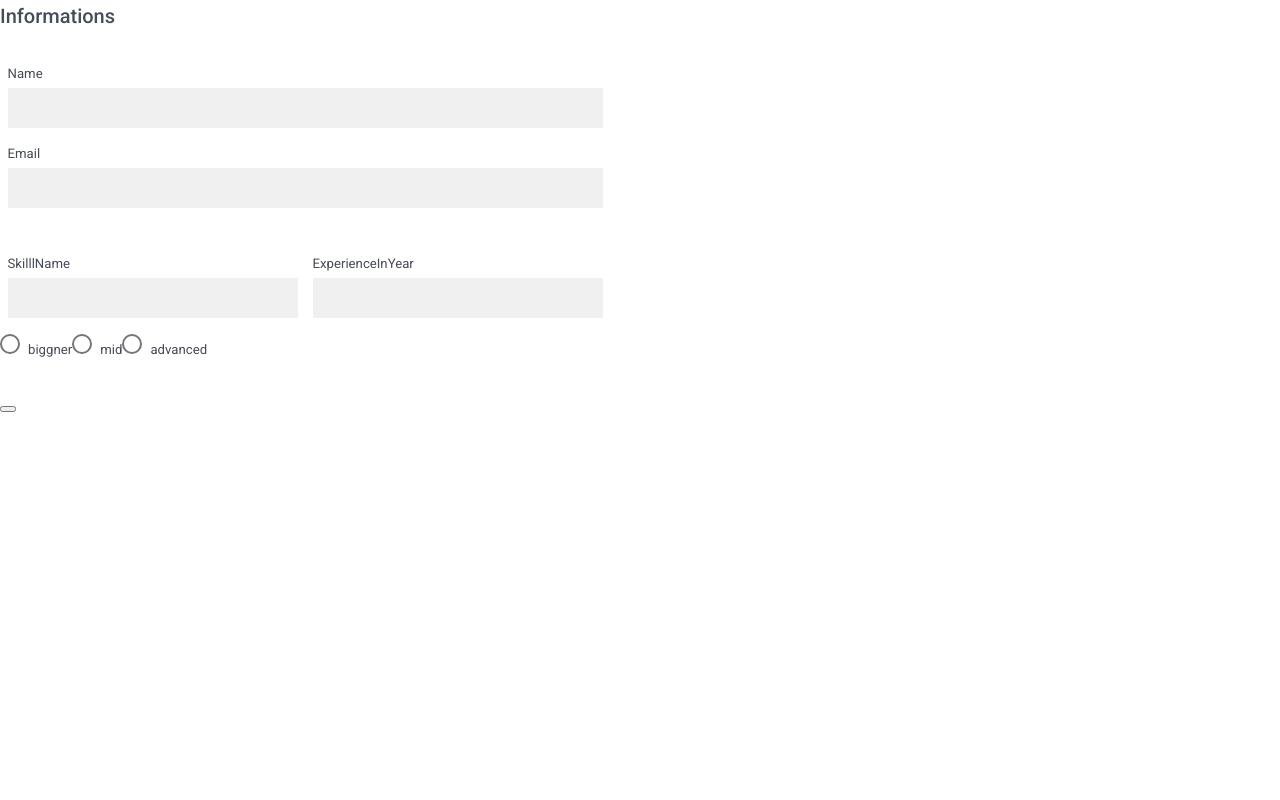
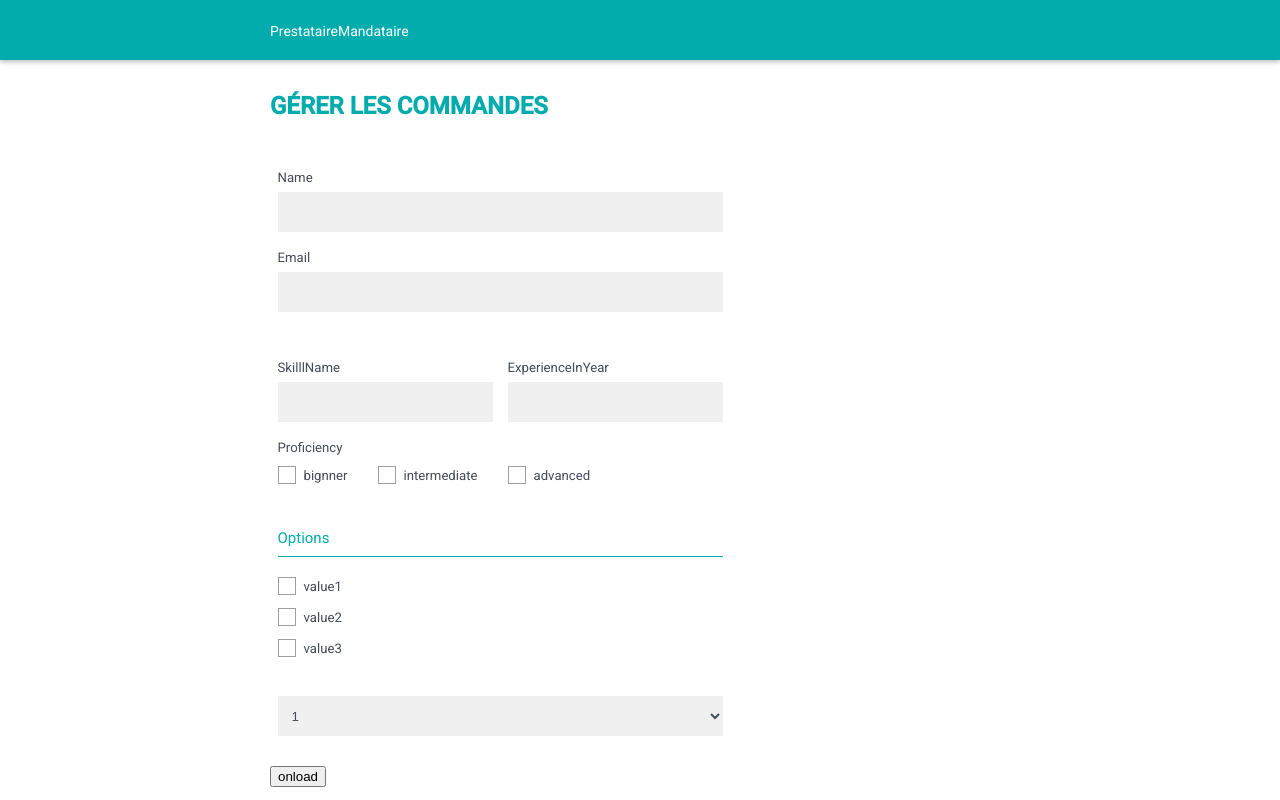
Before and after one commit to ahmad245/form-reactive-angular, an Angular app: page / in a window 1280 px wide. Built offline with nearby package versions, Linux system fonts and the light colour scheme; what ngx-mask would draw is missing.

Commit message:
add radio component

```diff
--- a/src/app/app.component.html
+++ b/src/app/app.component.html
@@ -1 +1,32 @@
-<app-card-form></app-card-form>
+<header id="top_page" class="general">
+    <a id="top_logout" title="Se déconnecter" class="icon-cancel"></a>
+    <div id="top_logo"><img src="" /></div>
+    <div id="top_buttons">
+        <span>
+
+        <label for="switch-mandataire">Prestataire</label><input type="checkbox" id="switch-mandataire" class="switch" /><label for="switch-mandataire">Mandataire</label>
+
+        </span>
+    </div>
+    <div id="infos_compte">
+        <span>
+
+            <div>
+
+                <a >
+
+                </a>
+
+
+
+            </div>
+
+
+        </span>
+    </div>
+</header>
+<div id="display-sous-menu"></div>
+
+<div id="displayable_content" class="loaded">
+    <app-card-form></app-card-form>
+</div>
--- a/src/app/card-form/card-form.component.html
+++ b/src/app/card-form/card-form.component.html
@@ -1,71 +1,82 @@
+<h1 class="title">
+    Gérer les commandes
+</h1>
 <form [formGroup]="cartForm">
     <div class="row">
         <div class="col col-first">
-      <h2>Informations</h2>
+
             <fieldset>
                 <div class=" inline-block col-1-1">
                     <div class="field">
-              <app-input
-              [control]="cartForm.controls.name"
-              [field]="nameConfig"
-            ></app-input>
+                        <app-input [control]="cartForm.controls.name" [field]="nameConfig"></app-input>
                     </div>
 
                 </div>
                 <div class="inline-block col-1-1">
                     <div class="field">
-            <app-input
-              [control]="cartForm.controls.email"
-              [field]="emailConfig"
-            ></app-input>
+                        <app-input [control]="cartForm.controls.email" [field]="emailConfig"></app-input>
                     </div>
                 </div>
+
+
             </fieldset>
             <fieldset>
                 <ng-container formGroupName="skills" class="col-1-1">
                     <div class="fields">
                         <div class=" inline-block col-1-2">
                             <div class="field">
-                <app-input
-                [control]="cartForm.get('skills').get('skillName')"
-                [field]="skilllNameConfig"
-              ></app-input>
+                                <app-input [control]="cartForm.get('skills').get('skillName')" [field]="skilllNameConfig"></app-input>
                             </div>
                         </div>
                         <div class="inline-block col-1-2">
                             <div class="field">
-                <app-input
-                [control]="cartForm.get('skills').get('experienceInYear')"
-                [field]="experienceInYearConfig"
-              ></app-input>
+                                <app-input [control]="cartForm.get('skills').get('experienceInYear')" [field]="experienceInYearConfig"></app-input>
                             </div>
 
                         </div>
                     </div>
 
-            <div class="field inline-block ">
-
-                <app-radio
-                [field]="proficiencyConfig"
-
-                [control]="(cartForm.get('skills')).controls.proficiency"
-                [items]="items"
-
-              ></app-radio>
-
-
-
+                    <div class="field">
+                        <div class=" inline-block col-1-1">
+                            <label>Proficiency</label>
+                            <app-radio [control]="cartForm.get('skills').get('proficiency')" [items]="items"></app-radio>
                         </div>
-
+                    </div>
 
                 </ng-container>
             </fieldset>
+
+            <fieldset>
+                <div class="fields">
+                    <div class=" inline-block col-1-1">
+                        <h4 style="font-weight: normal; border-bottom-width: 1px"> Options</h4>
+                        <div class="field multi-checks">
+                            <app-checkbox (sendEvent)="onCheckChange($event)" [control]="cartForm.controls.options" [items]="checks"></app-checkbox>
+
+                        </div>
+                    </div>
+                </div>
+            </fieldset>
+
+            <fieldset>
+                <div class="fields">
+                    <div class=" inline-block col-1-1">
+                        <select name="" id="">
+                        <option value="1">1</option>
+                        <option value="2">2</option>
+                        <option value="3">3</option>
+                      </select>
+                    </div>
+                </div>
+            </fieldset>
+
         </div>
 
 
 
 
     </div>
-  <button type="button" (click)="onloadData()"></button>
+    <button type="button" class="btn" (click)="onloadData()">onload</button>
+</form>
 
-</form>
+{{cartForm.value |json}}
--- a/src/app/card-form/card-form.component.ts
+++ b/src/app/card-form/card-form.component.ts
@@ -1,5 +1,5 @@
 import { Component, OnInit } from '@angular/core';
-import { FormGroup, FormControl, Validators } from '@angular/forms';
+import { FormGroup, FormControl, Validators, FormArray } from '@angular/forms';
 import { FieldConfig } from '../sheard/form';
 import { CardFormService } from './card-form.service';
 
@@ -16,7 +16,13 @@ export class CardFormComponent implements OnInit {
   skilllNameConfig:FieldConfig;
   proficiencyConfig:FieldConfig;
   experienceInYearConfig:FieldConfig;
-  items=['biggner','mid','advanced']
+  items=['bignner','intermediate','advanced'];
+  checks = [
+    {description: 'descr1', value: 'value1'},
+    {description: "descr2", value: 'value2'},
+    {description: "descr3", value: 'value3'}
+  ];
+
   constructor(private fs :CardFormService){
   }
   ngOnInit(): void {
@@ -31,6 +37,7 @@ export class CardFormComponent implements OnInit {
     this.cartForm.patchValue({
       name:this.fs.get().name,
       email:this.fs.get().email,
+
       skills:{
         skillName:this.fs.get().skills.skillName,
         experienceInYear:this.fs.get().skills.experienceInYear,
@@ -39,4 +46,41 @@ export class CardFormComponent implements OnInit {
     })
   }
 
+  onCheckChange(event) {
+
+
+    const formArray: FormArray = this.cartForm.get('options') as FormArray;
+    let eventValue;
+    let isChecked;
+    if(event.target){
+       eventValue=event.target.value;
+       isChecked=event.target.checked;
+    }
+    else{
+      eventValue=event.source.value;
+      isChecked=event.checked;
+    }
+
+    /* Selected */
+    if(isChecked){
+      // Add a new control in the arrayForm
+      formArray.push(new FormControl(eventValue));
+    }
+    /* unselected */
+    else{
+      // find the unselected element
+      let i: number = 0;
+
+      formArray.controls.forEach((ctrl: FormControl) => {
+        if(ctrl.value == eventValue) {
+          // Remove the unselected element from the arrayForm
+          formArray.removeAt(i);
+          return;
+        }
+
+        i++;
+      });
+    }
+  }
+
 }
--- a/src/app/card-form/card-form.service.ts
+++ b/src/app/card-form/card-form.service.ts
@@ -1,5 +1,5 @@
 import { Injectable } from '@angular/core';
-import { FormGroup, FormControl, Validators } from '@angular/forms';
+import { FormGroup, FormControl, Validators, FormArray } from '@angular/forms';
 import { FieldConfig, Employee } from '../sheard/form';
 @Injectable({
   providedIn: 'root'
@@ -55,11 +55,13 @@ export class CardFormService {
     return new FormGroup({
       name: new FormControl('', [Validators.required, Validators.minLength(2), Validators.maxLength(20)]),
       email: new FormControl('', [Validators.required, Validators.minLength(2), Validators.maxLength(20)]),
+
       skills: new FormGroup({
         skillName: new FormControl('', [Validators.required, Validators.minLength(2), Validators.maxLength(20)]),
         experienceInYear: new FormControl('', [Validators.required, Validators.minLength(2), Validators.maxLength(20)]),
-        proficiency: new FormControl('advanced')
-      })
+         proficiency: new FormControl('')
+      }),
+      options:new FormArray([])
     })
   }
 
--- a/src/app/sheard/form/components/checkbox/checkbox.component.html
+++ b/src/app/sheard/form/components/checkbox/checkbox.component.html
@@ -1,4 +1,12 @@
-<section class="example-section">
-    <mat-checkbox color="primary" class="example-margin">Check me!</mat-checkbox>
-    <mat-checkbox class="example-margin" [disabled]="true">Disabled</mat-checkbox>
-  </section>
+<!-- <section class="example-section">
+    <mat-checkbox (change)="onCheckChange($event)" color="primary" *ngFor="let item of items" class="example-margin" [value]="item.value">{{item.value}}</mat-checkbox>
+</section>
+ -->
+<ng-container *ngFor="let item of items" class="example-margin">
+    <label class="checkbox">
+        <input (change)="onCheckChange($event)" type="checkbox" [id]="item.value"  [value]="item.value">
+        <div class="container-checkbox"></div>
+       </label>
+
+    <label [for]="item.value">{{item.value}}</label>
+</ng-container>
--- a/src/app/sheard/form/components/checkbox/checkbox.component.ts
+++ b/src/app/sheard/form/components/checkbox/checkbox.component.ts
@@ -1,4 +1,5 @@
-import { Component, OnInit } from '@angular/core';
+import { Component, EventEmitter, Input, OnInit, Output } from '@angular/core';
+import { FieldConfig } from '../..';
 
 @Component({
   selector: 'app-checkbox',
@@ -6,10 +7,22 @@ import { Component, OnInit } from '@angular/core';
   styleUrls: ['./checkbox.component.scss']
 })
 export class CheckboxComponent implements OnInit {
+  @Input() field: FieldConfig;
+  @Input() control ;
+  @Input() id ;
+  @Input() name ;
+  @Input() value='' ;
+  @Input() class ='';
+  @Input() items=[];
 
+  @Output() sendEvent=new EventEmitter();
   constructor() { }
 
   ngOnInit(): void {
   }
 
+  onCheckChange(event){
+    this.sendEvent.emit(event);
+  }
+
 }
--- a/src/app/sheard/form/components/radio/radio.component.html
+++ b/src/app/sheard/form/components/radio/radio.component.html
@@ -1,6 +1,13 @@
-
- <mat-radio-group [formControl]="control" aria-label="Select an option">
-    <mat-radio-button *ngFor="let item of items"   value="item">{{item}}</mat-radio-button>
+<!-- <mat-radio-group aria-label="Select an option" [formControl]="control">
+    <mat-radio-button *ngFor="let item of items" value="item">{{item}}</mat-radio-button>
+</mat-radio-group> -->
 
 
-  </mat-radio-group>
+
+<ng-container *ngFor="let item of items">
+    <label class="checkbox">
+      <input type="radio"required="required" [id]="item" [value]="item"  [formControl]="control">
+      <div class="container-checkbox"></div>
+    </label>
+    <label [for]="item" class="required">{{item}}</label>
+</ng-container>
--- a/src/app/sheard/form/components/radio/radio.component.ts
+++ b/src/app/sheard/form/components/radio/radio.component.ts
@@ -9,12 +9,13 @@ import { FieldConfig } from '../..';
 })
 export class RadioComponent implements OnInit {
   @Input() field: FieldConfig;
-  @Input() control :FormControl;
+  @Input() control ;
   @Input() id ;
   @Input() name ;
   @Input() value='' ;
   @Input() class ='';
   @Input() items=[];
+
   constructor() { }
 
   ngOnInit(): void {
```
Lines whose indentation alone changed are shown as unchanged.
